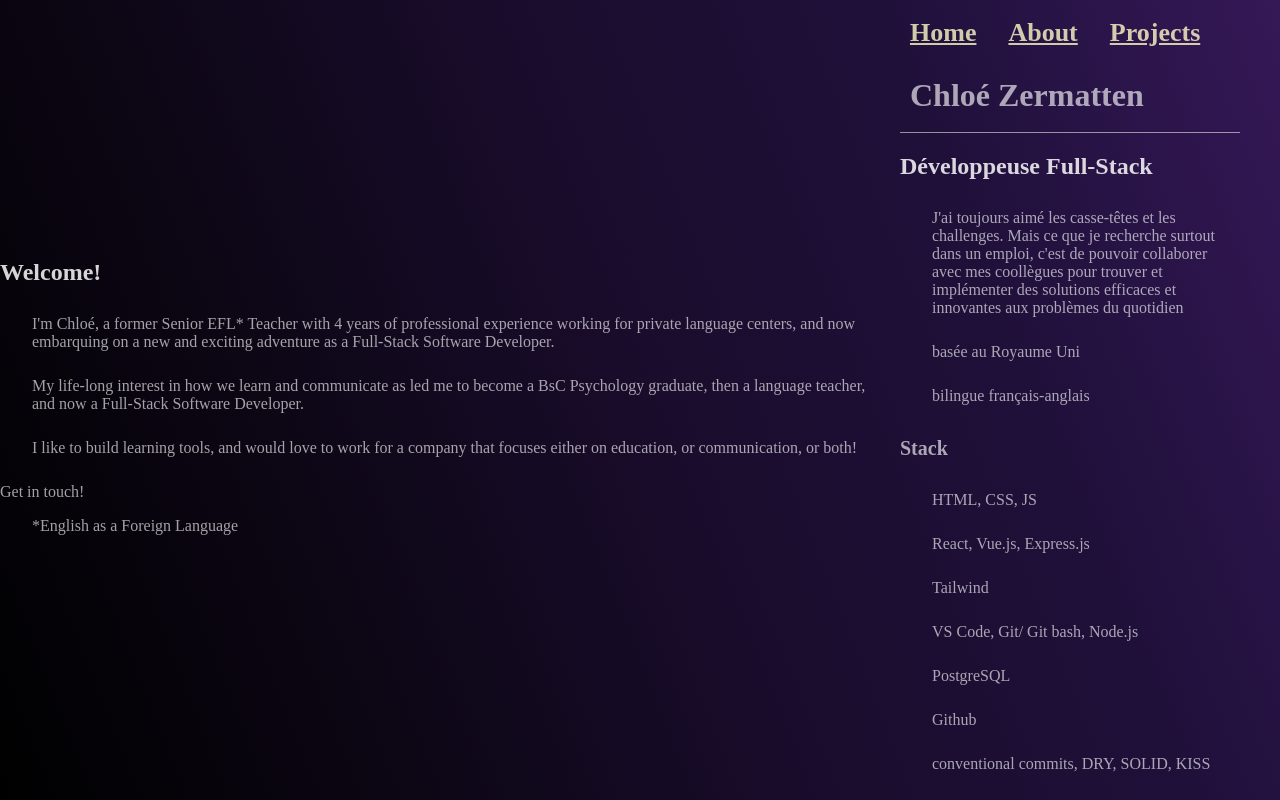
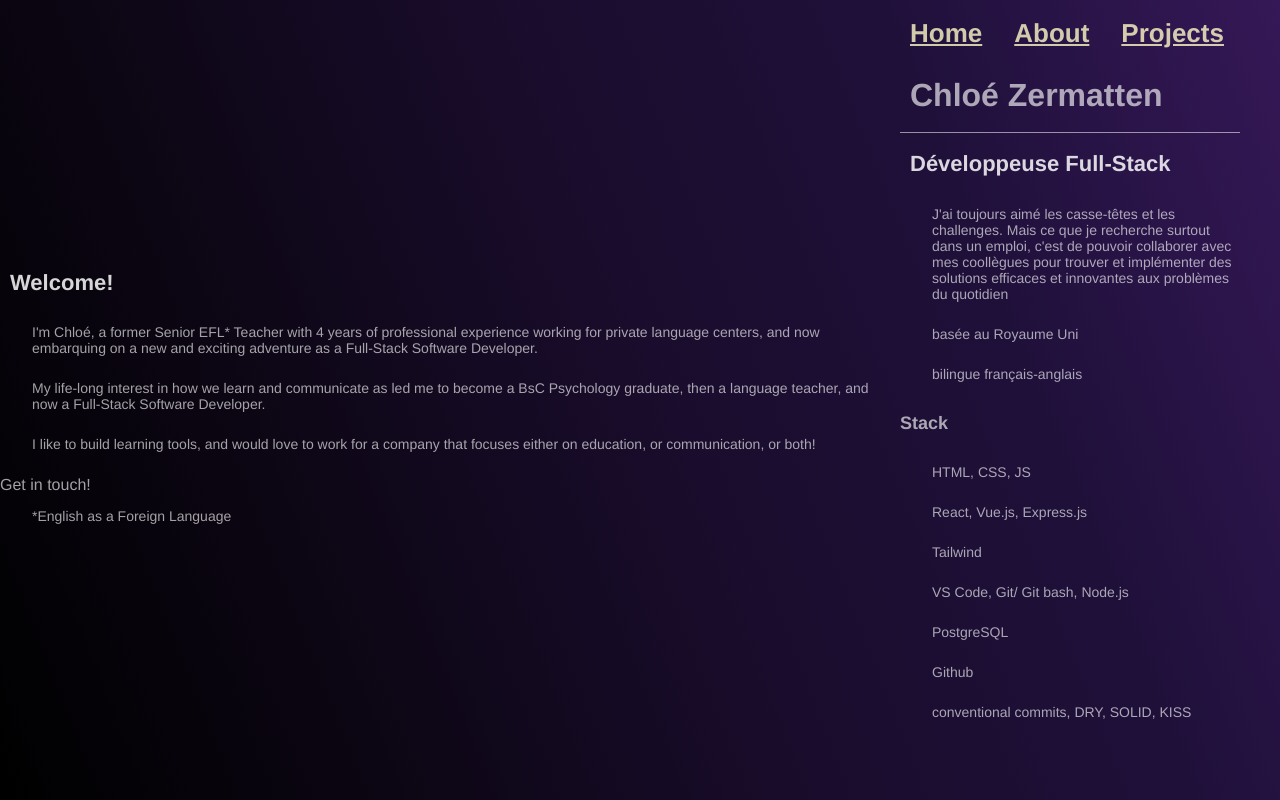
Before and after one commit to Chloe070196/my-portfolio, a Vue app: page / in a window 1280 px wide. Built offline with nearby package versions, Linux system fonts and the light colour scheme.

Commit message:
feat: update text styling

```diff
--- a/src/style.css
+++ b/src/style.css
@@ -1,16 +1,17 @@
 * {
     color: rgba(255, 255, 255, 0.63);
+    font-family: Helvetica, Tahoma, Verdana, sans-serif;
 }
 
 h2 {
-  font-size: 24px;
+  font-size: 22px;
   line-height: 26px;
-  padding-bottom: 10px;
+  padding: 0 0 10px 10px;
   color: rgba(255, 255, 255, 0.836);
 }
 
 h3 {
-    font-size: 20px;
+    font-size: 18px;
     font-weight: bold;
     line-height: 26px;
     padding-bottom: 10px;
@@ -18,14 +19,14 @@ h3 {
 }
 
 h4 {
-    font-size: 18px;
+    font-size: 16px;
     line-height: 20px;
     font-weight: 200;
     padding-bottom: 10px;
 }
 
 h5 {
-    font-size: 18px;
+    font-size: 16px;
     line-height: 20px;
     font-weight: 600;
     padding-bottom: 10px;
@@ -34,8 +35,8 @@ h5 {
 }
 
 p {
-    font-size: 16px;
-    line-height: 18px;
+    font-size: 14px;
+    line-height: 16px;
     font-weight: 300;
     padding-bottom: 10px;
 }
```
